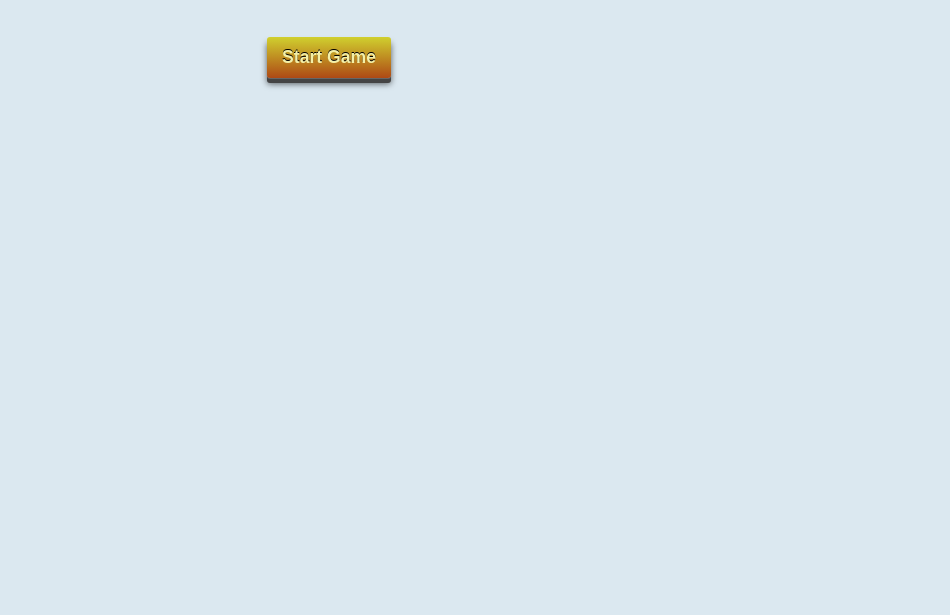
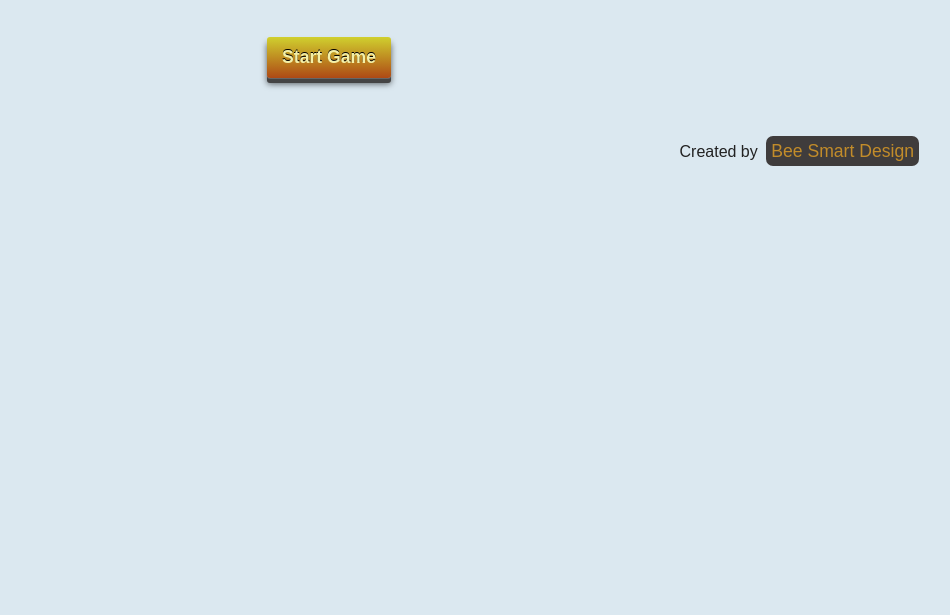
Before and after one commit to beesmart/JS_tictactoe, a plain HTML site: page index.html in a window 1280 px wide. Shown: the part 185-800 px from the top of the page, without its empty margins (311-1261 px from the left). Drawn offline with nearby package versions, Linux system fonts and the light colour scheme.

Commit message:
add credit

```diff
--- a/css/main.css
+++ b/css/main.css
@@ -333,8 +333,43 @@ textarea {
     }
 
 
+/* CREDITS*/
 
+    #footer {
+        clear: both;
+        float: right;
+        margin:0 auto;
+    }
 
+    .credit {
+
+    }
+
+    .credit a {
+
+        text-decoration: none;
+        color: rgb(194, 140, 42);
+
+    }
+
+    .credit span {
+
+        font-size: 1.1em;
+        padding: 5px;
+        background: rgb(63, 60, 60);
+        border-radius: 7px;
+        margin-left: 4px;
+    }
+
+   .credit a:visited {
+
+        color: rgb(230, 170, 237);
+    }
+
+     .credit a:hover {
+
+        color: rgb(253, 176, 8);
+    }
 
 
 
--- a/index.html
+++ b/index.html
@@ -43,6 +43,13 @@
             <!-- Body END -->
         </div>
 
+        <div id="footer">
+            <div class="credit">
+                <p>Created by <a href="http://www.beesmartdesign.co.uk"><span>Bee Smart Design</span></a></p>
+            </div>
+        </div>
+
+
 
         <script src="//ajax.googleapis.com/ajax/libs/jquery/1.10.2/jquery.min.js"></script>
         <script>window.jQuery || document.write('<script src="js/vendor/jquery-1.10.2.min.js"><\/script>')</script>
```
